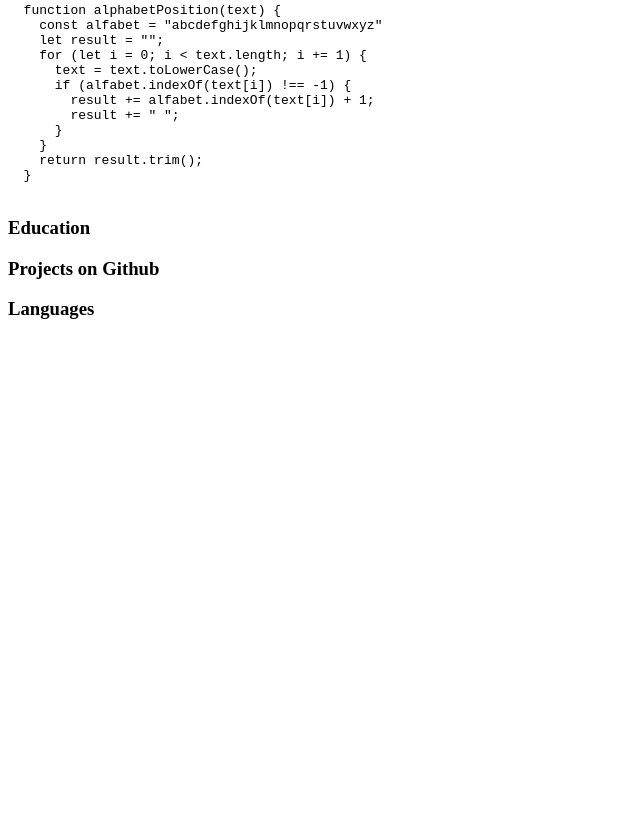
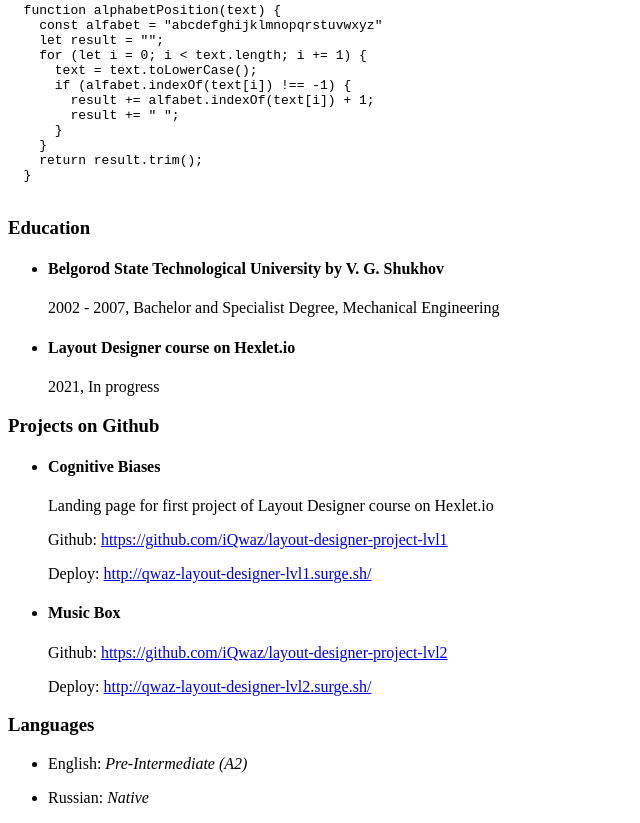
Before and after one commit to iQwaz/rsschool-cv, a website: page src/index.html in a window 1280 px wide. Shown: the part 937-1760 px from the top of the page, without its empty margins (0-640 px from the left). Before the commit the page ends 1276 px from the top, so only its background shows below. Drawn offline with Linux system fonts and the light colour scheme; a script that the page names is missing; a small style sheet from the web is missing.

Commit message:
feat: add main content

```diff
--- a/src/index.html
+++ b/src/index.html
@@ -68,12 +68,48 @@
       </section>
       <section>
         <h3>Education</h3>
+        <ul>
+          <li>
+            <h4>Belgorod State Technological University by V. G. Shukhov</h4>
+            <p>
+              <time datetime="2002">2002</time> - <time datetime="2007">2007</time>, Bachelor and Specialist Degree, Mechanical Engineering
+            </p>
+          </li>
+          <li>
+            <h4>Layout Designer course on Hexlet.io</h4>
+            <p>
+              <time datetime="2021">2021</time>, In progress
+            </p>
+          </li>
+        </ul>
       </section>
       <section>
         <h3>Projects on Github</h3>
+        <ul>
+          <li>
+            <h4>Cognitive Biases</h4>
+            <p>Landing page for first project of Layout Designer course on Hexlet.io</p>
+            <p>Github: <a href="https://github.com/iQwaz/layout-designer-project-lvl1">https://github.com/iQwaz/layout-designer-project-lvl1</a></p>
+            <p>Deploy: <a href="http://qwaz-layout-designer-lvl1.surge.sh/">http://qwaz-layout-designer-lvl1.surge.sh/</a></p>
+          </li>
+          <li>
+            <h4>Music Box</h4>
+            <p></p>
+            <p>Github: <a href="https://github.com/iQwaz/layout-designer-project-lvl2">https://github.com/iQwaz/layout-designer-project-lvl2</a></p>
+            <p>Deploy: <a href="http://qwaz-layout-designer-lvl2.surge.sh/">http://qwaz-layout-designer-lvl2.surge.sh/</a></p>
+          </li>
+        </ul>
       </section>
       <section>
         <h3>Languages</h3>
+        <ul>
+          <li>
+            <p>English: <em>Pre-Intermediate (A2)</em></p>
+          </li>
+          <li>
+            <p>Russian: <em>Native</em></p>
+          </li>
+        </ul>
       </section>
     </main>
     <footer>
```
